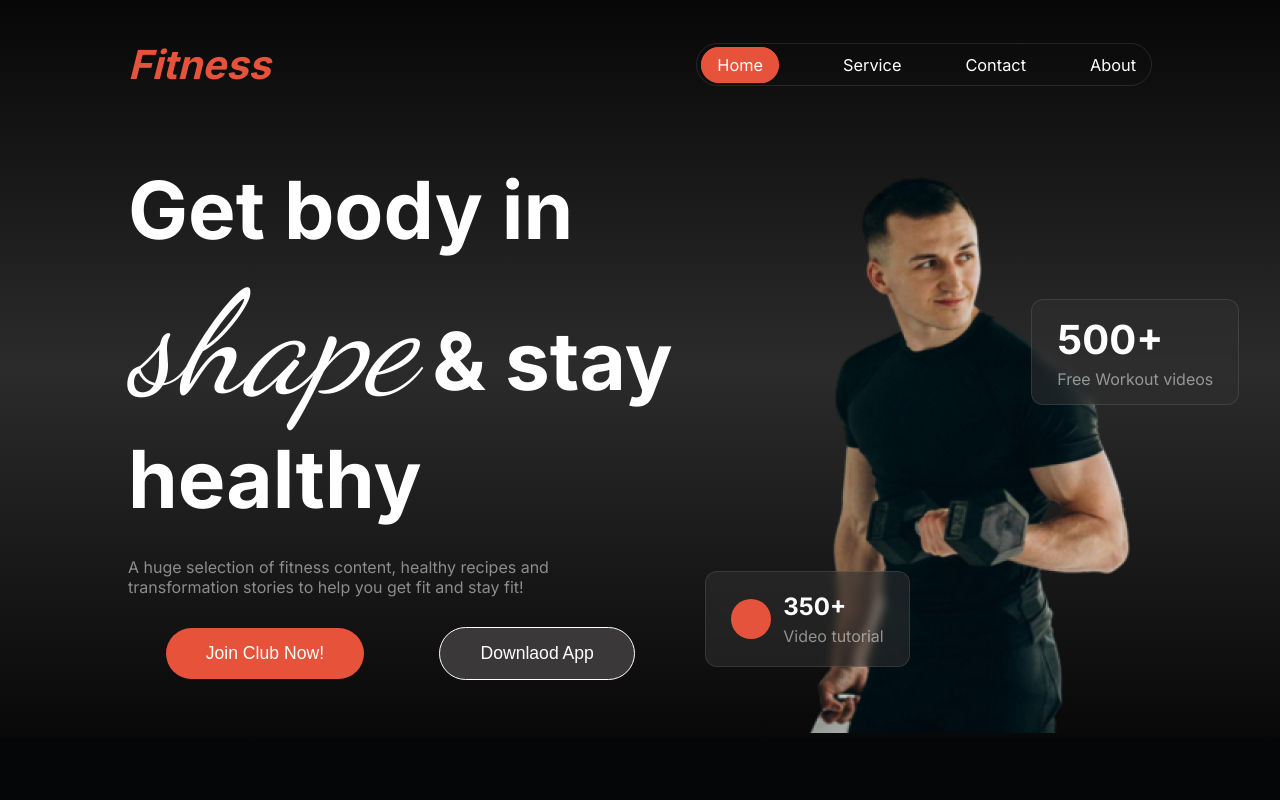
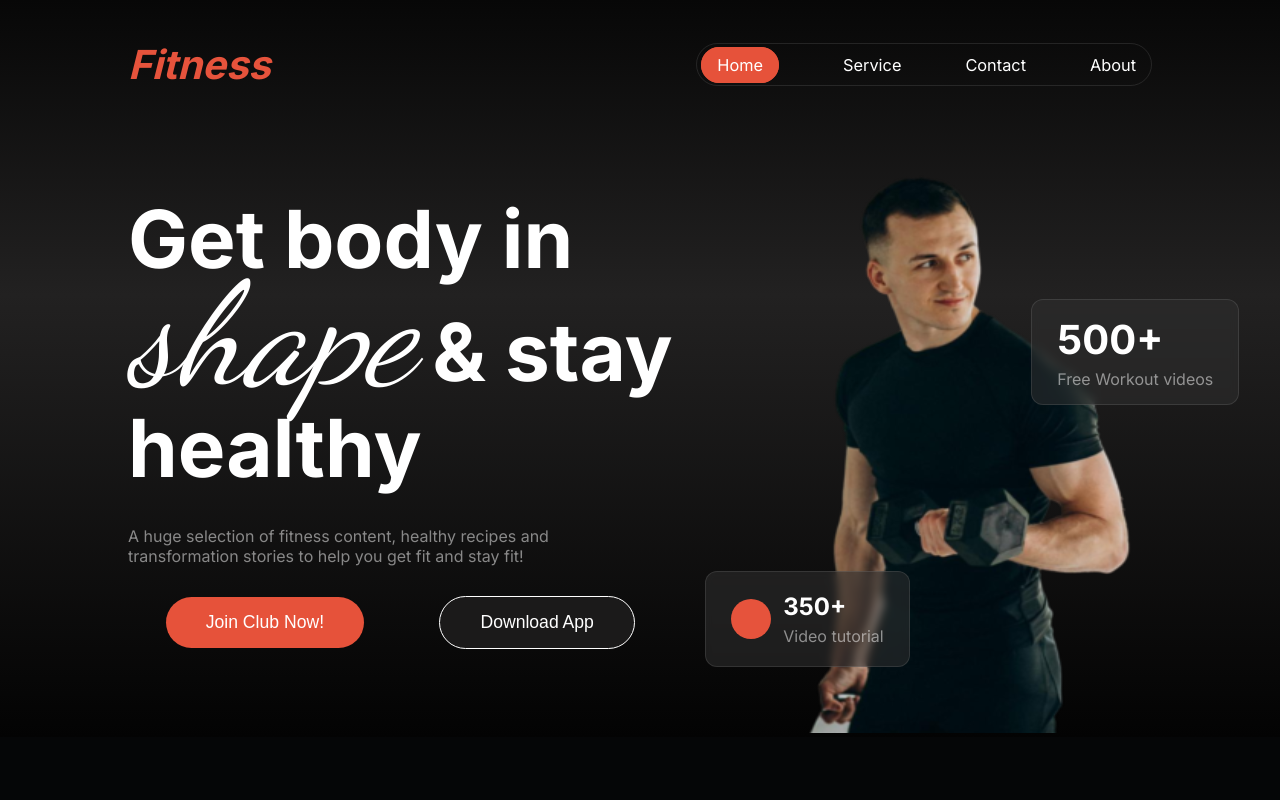
Before and after one commit to Noman125/module_12_assignment_02, a plain HTML site: page index.html in a window 1280 px wide. Shown: the top 800 px of the page. Drawn offline with Linux system fonts and the light colour scheme.

Commit message:
Fix Banner Image Issue

```diff
--- a/css/style.css
+++ b/css/style.css
@@ -53,7 +53,7 @@
 }
 
 .btn-secondary {
-  background-color: #3a3838;
+  background-color: #1b1a1a;
   border: 1px solid white;
   color: white;
   padding: 15px 40px;
@@ -64,7 +64,7 @@
 }
 
 .header {
-  background: linear-gradient(to bottom, #070707, #2c2b2b 50%, #080808);
+  background: linear-gradient(to bottom, #070707, #222121 40%, #030303);
 }
 
 /* Navbar Related Styles */
@@ -138,6 +138,7 @@
   font-size: 5rem;
   font-weight: 900;
   margin-bottom: 30px;
+  line-height: 6rem;
 }
 
 .banner-description {
--- a/index.html
+++ b/index.html
@@ -29,11 +29,11 @@
           transformation stories to help you get fit and stay fit!</p>
         <div class="banner-btn">
           <button class="btn-primary">Join Club Now!</button>
-          <button class="btn-secondary">Downlaod App</button>
+          <button class="btn-secondary">Download App</button>
         </div>
       </div>
       <div class="banner-image-container">
-        <img class="banner-image" src="../module_12_assignment_02/images/images2.png" alt="Banner_Image">
+        <img class="banner-image" src="../module_12_assignment_02/images/banner.png" alt="Banner_Image">
         <div class="video-tutorial">
           <div>
             <div class="circle">
@@ -92,8 +92,7 @@
           </div>
         </div>
         <div class="run-extra-image">
-          <!-- <img class="desktop" src="./images/run.png" alt="Run and Extra Mile Image">
-          <img class="mobile" src="./images/run.jpg" alt="Run and Extra Mile Image"> -->
+
         </div>
       </div>
       </div>
@@ -168,7 +167,7 @@
               </tr>
               <tr>
                 <td>30.0 - and above</td>
-                <td>Ovese</td>
+                <td>Obese</td>
               </tr>
             </table>
           </div>
@@ -311,7 +310,7 @@
           <ul>
             <li class="footer-links"><a href="#" class="footer-link text-light-gray">Fitness</a></li>
             <li class="footer-links"><a href="#" class="footer-link text-light-gray">Platform</a></li>
-            <li class="footer-links"><a href="#" class="footer-link text-light-gray">Workout Libary</a></li>
+            <li class="footer-links"><a href="#" class="footer-link text-light-gray">Workout Library</a></li>
             <li class="footer-links"><a href="#" class="footer-link text-light-gray">App Design</a></li>
           </ul>
         </div>
```
Also changed, not shown: images/banner.png (added).
